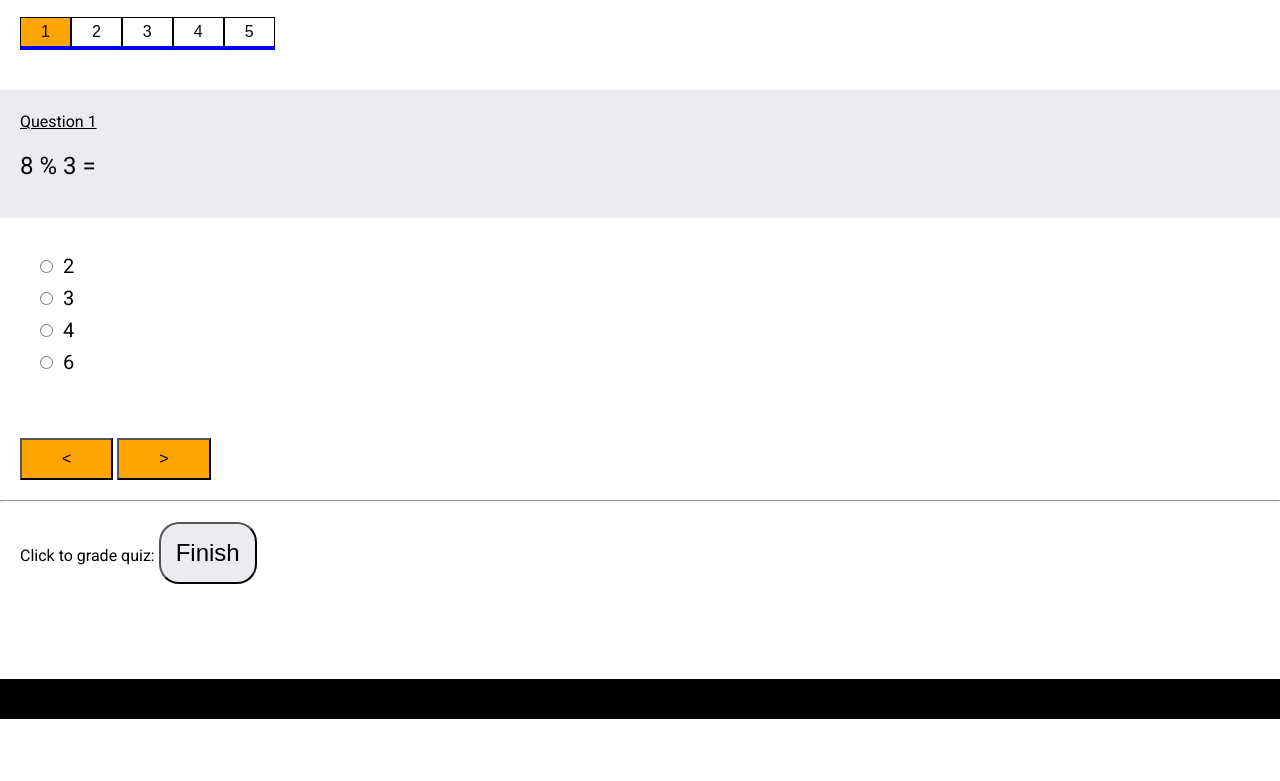
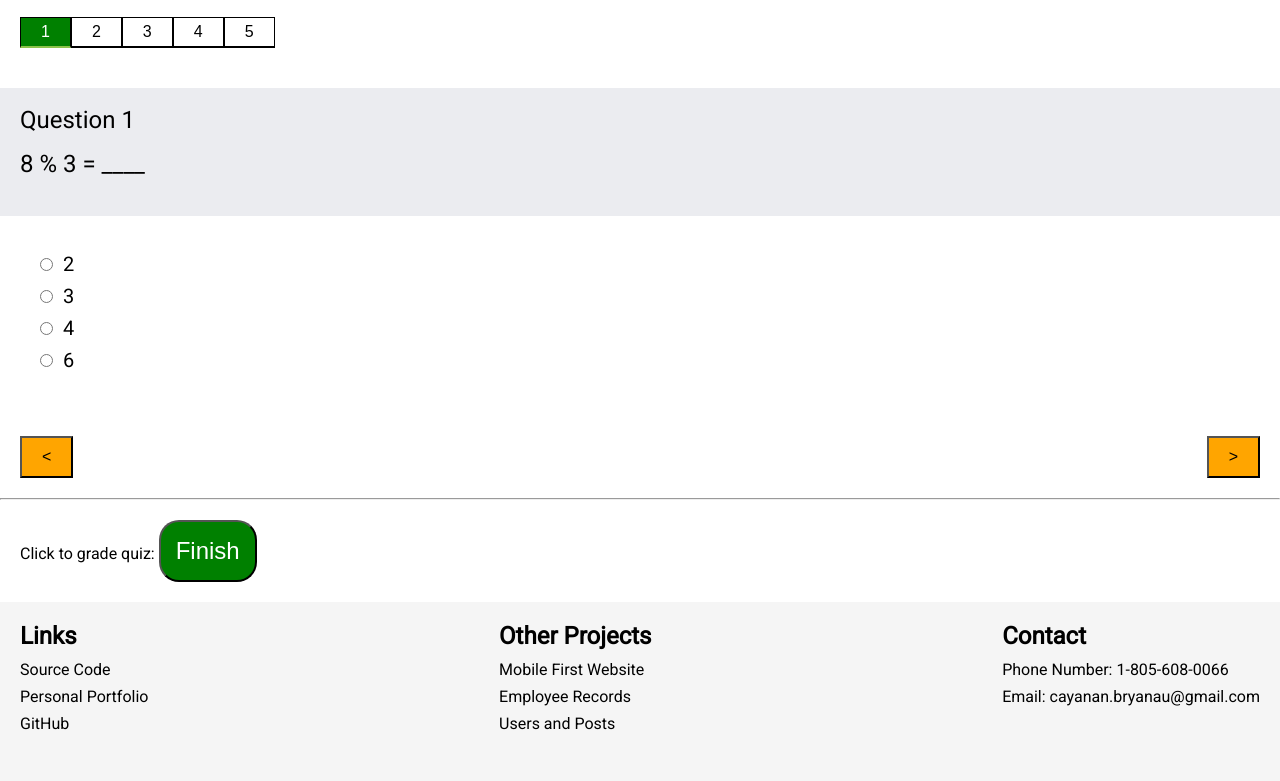
Before and after one commit to bryanc123/Plain-JavaScript-Quiz, a plain HTML site: page index.html in a window 1280 px wide. Shown: the part 81-862 px from the top of the page. Before the commit the page ends 800 px from the top, so only its background shows below. Drawn offline with Linux system fonts and the light colour scheme.

Commit message:
Added footer and updated styles

```diff
--- a/index.html
+++ b/index.html
@@ -11,7 +11,7 @@
 <body>
     <header>
         <div class="header">
-            <i class="fas fa-pencil-alt" style="margin-right:10px"></i>Quiz
+            <i class="fas fa-pencil-alt"></i>Quiz
         </div>
     </header>
     <main>
@@ -27,8 +27,8 @@
             </section>
             <section class="previous-next-section">
                 <div class="previous-next">
-                    <button onClick="changeQuestion(-1)"><</button>
-                    <button onClick="changeQuestion(1)">></button>
+                    <button onClick="changeQuestion(-1)">&lt;</button>
+                    <button onClick="changeQuestion(1)">&gt;</button>
                 </div>
             </section>
             <hr>
@@ -46,9 +46,58 @@
         </section>
     </main>
     <footer>
-
+        <div class="footer-section">
+            <h2>Links</h2>
+            <ul>
+                <li>
+                    <a href="https://github.com/bryanc123/Plain-JavaScript-Quiz">
+                        Source Code
+                    </a>
+                </li>
+                <li>
+                    <a href="https://bryanc123.github.io/Personal-Website/">
+                        Personal Portfolio
+                    </a>
+                </li>
+                <li>
+                    <a href="https://github.com/bryanc123">
+                        GitHub
+                    </a>
+                </li>
+            </ul>
+        </div>
+        <div class="footer-section">
+            <h2>Other Projects</h2>
+            <ul>
+                <li>
+                    <a href="https://bryanc123.github.io/Mobile-First-Design/">
+                        Mobile First Website
+                    </a>
+                </li>
+                <li>
+                    <a href="https://bryanc123.github.io/Employee-Records-Angular/">
+                        Employee Records
+                    </a>
+                </li>
+                <li>
+                    <a href="https://bryanc123.github.io/Users-and-Posts/">
+                        Users and Posts
+                    </a>
+                </li>
+            </ul>
+        </div>
+        <div class="footer-section">
+            <h2>Contact</h2>
+            <ul>
+                <li>
+                    Phone Number: 1-805-608-0066
+                </li>
+                <li>
+                    Email: cayanan.bryanau@gmail.com
+                </li>
+            </ul>
+        </div>
     </footer>
-
-    <script src="quiz.js"></script>
+    <script src="./quiz.js"></script>
 </body>
 </html>
--- a/quiz.js
+++ b/quiz.js
@@ -1,6 +1,6 @@
 const questions = [
     {
-        text: "8 % 3 =",
+        text: "8 % 3 = ____",
         choices: [
             "2",
             "3",
@@ -23,7 +23,7 @@ const questions = [
         answer: "Hypertext"
     },
     {
-        text: "1 === '1' evaluates to",
+        text: "1 === '1' evaluates to ____",
         choices: [
             "true",
             "false"
@@ -32,7 +32,7 @@ const questions = [
         answer: "false"
     },
     {
-        text: "In a React Redux application, the entire state tree is contained in the",
+        text: "In a React Redux application, the entire state tree is contained in the ____",
         choices: [
             "consumer",
             "action",
@@ -43,7 +43,7 @@ const questions = [
         answer: "store"
     },
     {
-        text: "The Django framework is based on",
+        text: "The Django framework is based on ____",
         choices: [
             "Java",
             "PHP",
--- a/style.css
+++ b/style.css
@@ -1,13 +1,14 @@
 @import url('https://fonts.googleapis.com/css2?family=Roboto&display=swap');
 
 :root {
-    --bg-primary: black;
+    --bg-primary: #F5F5F5;
 }
 
 * {
+    box-sizing: border-box;
+    color: black;
+    margin: 0;
     padding: 0;
-    margin: 0;
-    box-sizing: border-box;
 }
 
 html, body {
@@ -26,9 +27,8 @@ main {
     line-height: 1em;
 }
 
-a {
-    text-decoration: none;
-    color: white;
+p {
+    margin-bottom: 20px;
 }
 
 /* Header */
@@ -46,6 +46,10 @@ header {
     font-size: 32px;
     padding: 20px;
     max-width: 1100px;
+}
+
+.fa-pencil-alt {
+    margin-right: 10px;
 }
 
 nav a {
@@ -67,15 +71,17 @@ nav a:hover {
     padding: 5px 20px;
     background-color: white;
     border: 1px solid black;
-    border-bottom: 4px solid blue;
+    border-bottom: 2px solid black;
 }
 
 .question-navigation .selected {
-    background-color: orange;;
+    background-color: green;;
+    border-bottom: 2px solid #8BC34A;
+    color: white;
 }
 
 .question-navigation button:hover {
-    border-bottom: 4px solid orange;
+    border-bottom: 2px solid #8BC34A;
 }
 
 /* Question Section */
@@ -98,8 +104,13 @@ nav a:hover {
 
 /* Previous and Next Buttons */
 
+.previous-next {
+    display: flex;
+    justify-content: space-between;
+}
+
 .previous-next-section button {
-    padding: 10px 40px;
+    padding: 10px 20px;
     background-color: orange;
 }
 
@@ -114,14 +125,15 @@ nav a:hover {
 /* Grade Button */
 
 .grade-button {
-    background-color: #EBECF0;
+    background-color: green;
     border-radius: 20px;
+    color: white;
     font-size: 24px;
     padding: 15px;
 }
-
 .grade-button:hover {
-    background-color: #BEBEBE;
+    background-color: #8BC34A;
+    color: black;
 }
 
 /* Grading Section */
@@ -131,14 +143,16 @@ nav a:hover {
 }
 
 .retry-button {
-    background-color: #EBECF0;
+    background-color: green;
     border-radius: 20px;
+    color: white;
     font-size: 24px;
     padding: 15px;
 }
 
 .retry-button:hover {
-    background: #BEBEBE;
+    background: #8BC34A;
+    color: black;
 }
 
 button {
@@ -147,8 +161,8 @@ button {
 }
 
 .container {
+    height: 100%;
     max-width: 1100px;
-    height: 100%;
     padding: 20px;
 }
 
@@ -156,8 +170,11 @@ button {
     font-size: 36px;
 }
 
+/* Footer */
+
 footer {
-    font-size: 14px;
+    display: flex;
+    flex-direction: column;
     left: 0;
     bottom: 0;
     width: 100%;
@@ -167,27 +184,33 @@ footer {
     flex-shrink: 1;
 }
 
+footer h2 {
+    margin-bottom: 10px;
+}
+
+footer a {
+    color: black;
+    text-decoration: none;
+}
+footer a:hover {
+    color: rgba(0, 0, 0, 0.8);
+}
+
 footer li {
     list-style-type: none;
-}
-
-li {
     margin: 0px 0px 8px 0px;
 }
 
-/* Other */
-
-p {
+.footer-section {
     margin-bottom: 20px;
 }
 
-.flex {
-    display: flex;
-    justify-content: space-between;
-    align-items: center;
+@media only screen and (min-width: 650px) {
+
+    /* Footer */
+
+    footer {
+        flex-direction: row;
+        justify-content: space-between;
+    }
 }
-
-.md {
-    font-size: 16px;
-    text-decoration: underline;
-}
```
